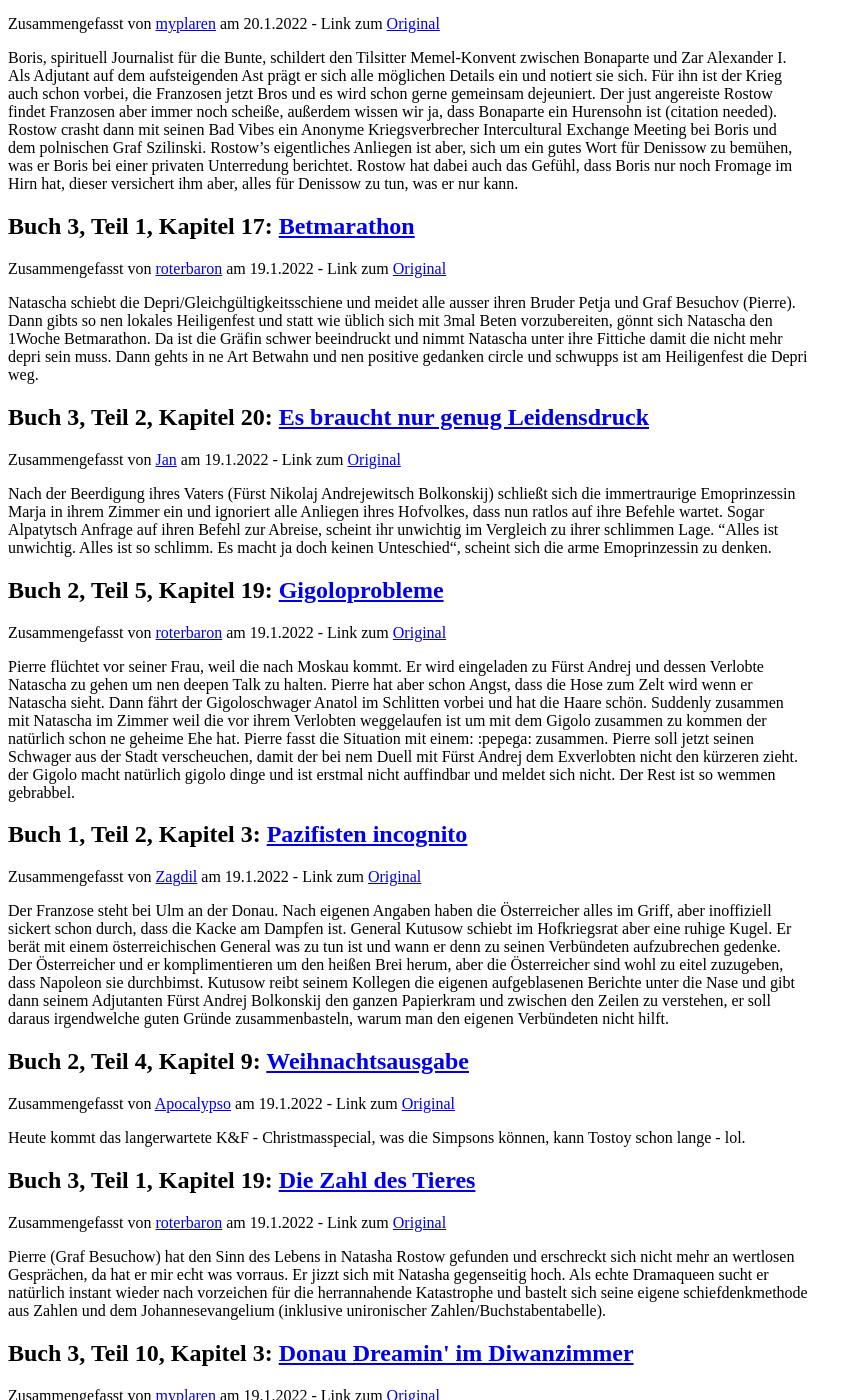
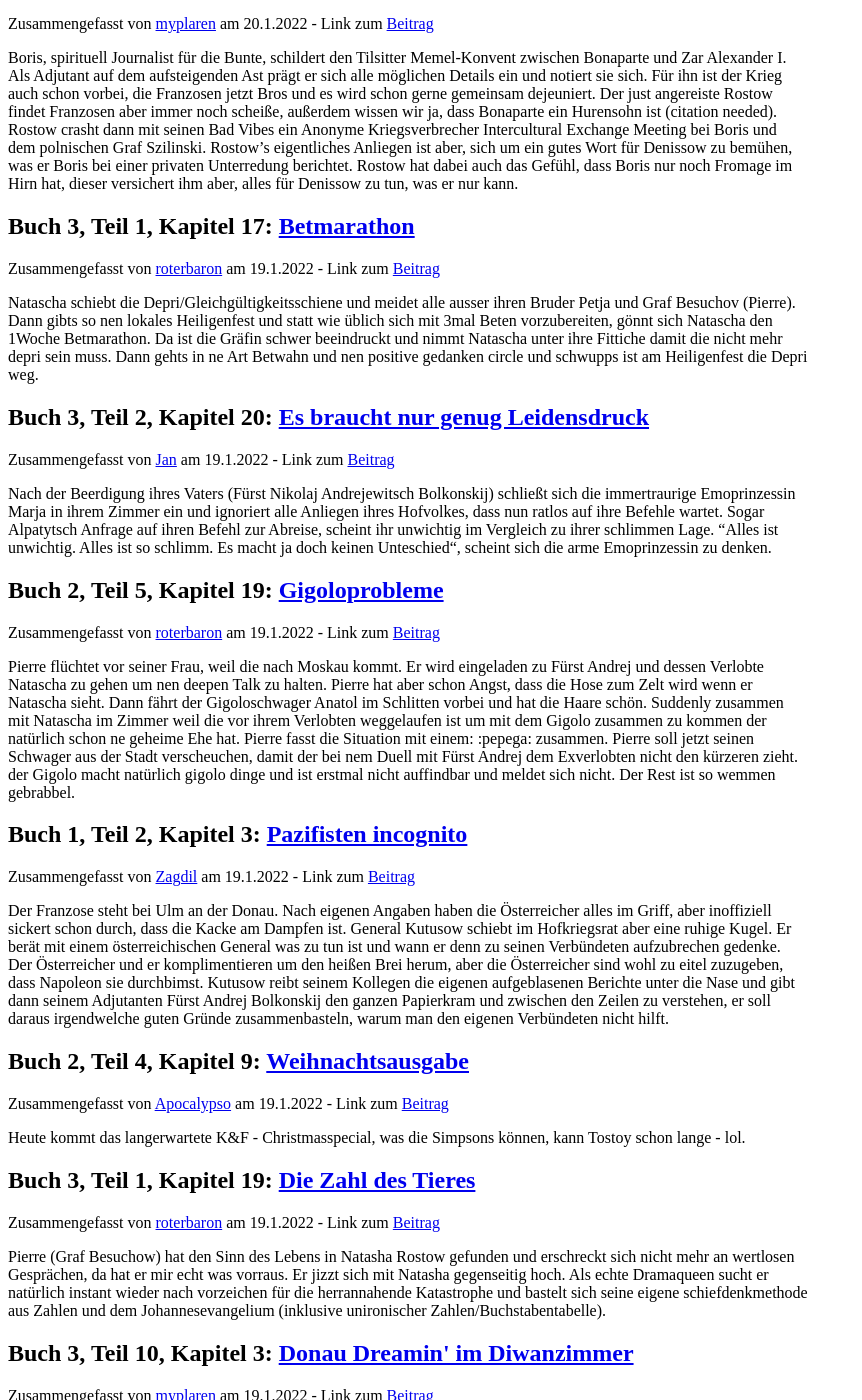
Before and after one commit to c-auri/ZAEH, a Jekyll site: the page built from blog.html, in a window 1280 px wide and 1400 px high, scrolled down 902 px. Shown: the whole window, without its empty margins (0-862 px from the left). Built offline with Jekyll 4.4.1, drawn with Linux system fonts in a browser that asks for light colours; some of the changed text lies outside the part shown.

Commit message:
Change "Original" to "Beitrag"

```diff
--- a/_layouts/chapter.html
+++ b/_layouts/chapter.html
@@ -8,7 +8,7 @@ layout: default
 <p>
     Zusammengefasst von <a href="{{ author.url }}">{{ author.name }}</a>
     am <span title='Verfasst {{ page.date_written  | date: "%-d.%-m.%Y, %R" }}&#13;Abgerufen {{ page.date_copied | date: "%-d.%-m.%Y, %R"}}'>{{ page.date_written | date: "%-d.%-m.%Y" }}</span>
-    - Link zum <a href="{% include thread_url.html %}?postID={{ page.postID }}#post{{ page.postID }}">Original</a>
+    - Link zum <a href="{% include thread_url.html %}?postID={{ page.postID }}#post{{ page.postID }}">Beitrag</a>
 </p>
 {% if page.characters %}
     Charaktere:
--- a/blog.html
+++ b/blog.html
@@ -11,7 +11,7 @@ title: Krieg und Frieden - Blog
     {% assign author = site.readers | where: 'name', chapter.author | first %}
     Zusammengefasst von <a href="{{ author.url }}">{{ author.name }}</a>
     am <span title='Verfasst {{ chapter.date_written  | date: "%-d.%-m.%Y, %R" }}&#13;Abgerufen {{ chapter.date_copied | date: "%-d.%-m.%Y, %R"}}'>{{ chapter.date_written | date: "%-d.%-m.%Y" }}</span>
-    - Link zum <a href="{% include thread_url.html %}?postID={{ chapter.postID }}#post{{ chapter.postID }}">Original</a>
+    - Link zum <a href="{% include thread_url.html %}?postID={{ chapter.postID }}#post{{ chapter.postID }}">Beitrag</a>
 </p>
 <p>
     {{ chapter.excerpt }}
--- a/lesefassung.html
+++ b/lesefassung.html
@@ -19,7 +19,7 @@ title: Krieg und Frieden - Lesefassung
                 {% assign author = site.readers | where: 'name', chapter.author | first %}
                 Zusammengefasst von <a href="{{ author.url }}">{{ author.name }}</a>
                 am <span title='Verfasst {{ chapter.date_written  | date: "%-d.%-m.%Y, %R" }}&#13;Abgerufen {{ chapter.date_copied | date: "%-d.%-m.%Y, %R"}}'>{{ chapter.date_written | date: "%-d.%-m.%Y" }}</span>
-                - Link zum <a href="{% include thread_url.html %}?postID={{ chapter.postID }}#post{{ chapter.postID }}">Original</a>
+                - Link zum <a href="{% include thread_url.html %}?postID={{ chapter.postID }}#post{{ chapter.postID }}">Beitrag</a>
             </p>
             <p>
                 {{ chapter.content }}
```
